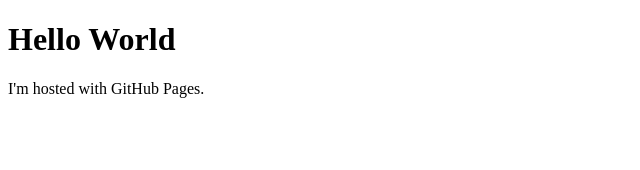
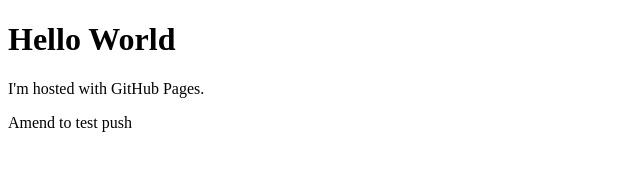
Before and after one commit to ckb4b/ckb4b.github.io, a plain HTML site: page index.html in a window 1280 px wide. Shown: the whole page, without its empty margins (0-640 px from the left). Drawn offline with Linux system fonts and the light colour scheme.

Commit message:
Amend to test push
Added amend line

```diff
--- a/index.html
+++ b/index.html
@@ -3,5 +3,6 @@
 <body>
 <h1>Hello World</h1>
 <p>I'm hosted with GitHub Pages.</p>
+<p>Amend to test push</p>
 </body>
 </html>
```
